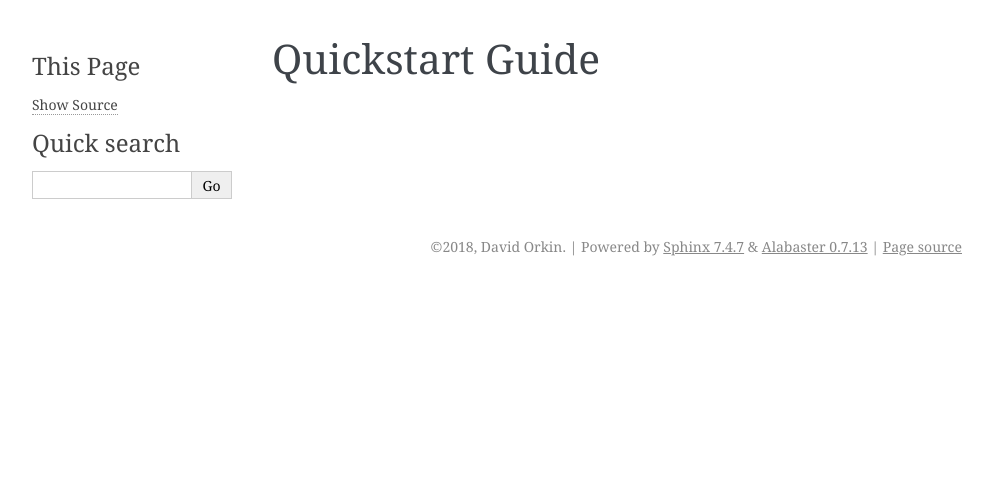
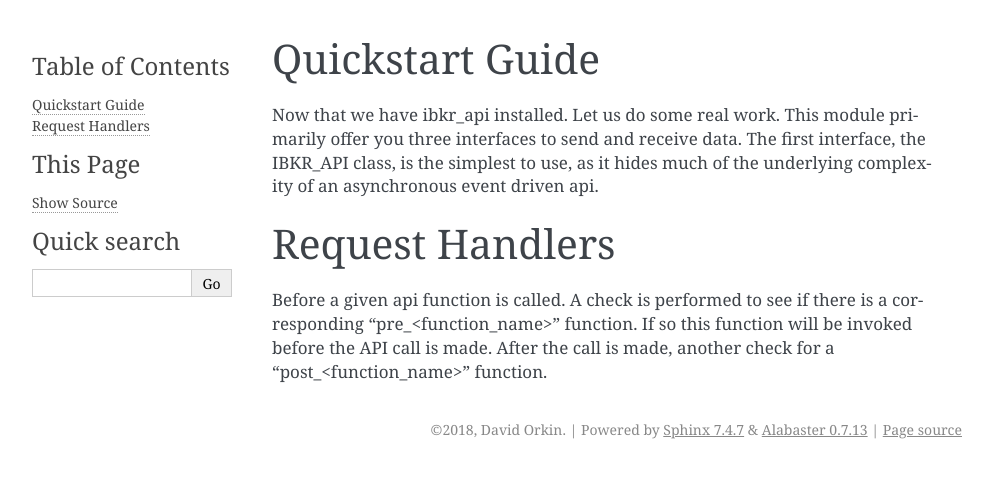
Before and after one commit to OrangeCardinal/ibkr_api, a Sphinx documentation site: the page built from docs/usage/quickstart.rst, in a window 1280 px wide. Shown: the top 478 px of the page, without its empty margins (148-1141 px from the left). Built offline with Sphinx 7.4.7, drawn with Linux system fonts in a browser that asks for light colours; formulas are drawn with MathJax 3.

Commit message:
Latest documentation (still very very incomplete).

```diff
--- a/docs/index.rst
+++ b/docs/index.rst
@@ -12,7 +12,7 @@ Welcome to ibkr-api's documentation!
 
    usage/installation
    usage/quickstart
-
+   usage/faq
 
 
 Indices and tables
--- /dev/null
+++ b/docs/usage/faq.rst
@@ -0,0 +1,5 @@
+How do I exit my application?
+=============================
+At the end of each event loop iteration. A call is made to your classes act() function. When your application wants to
+quit out, all you need to do is call the stop() function. This will set the still_running flag to false, and will then
+exit normally.
--- a/docs/usage/quickstart.rst
+++ b/docs/usage/quickstart.rst
@@ -1,2 +1,13 @@
 Quickstart Guide
 ================
+Now that we have ibkr_api installed. Let us do some real work.
+This module primarily offer you three interfaces to send and receive data.
+The first interface, the IBKR_API class, is the simplest to use, as it hides much of the underlying complexity
+of an asynchronous event driven api.
+
+
+Request Handlers
+================
+Before a given api function is called. A check is performed to see if there is a corresponding "pre_<function_name>"
+function. If so this function will be invoked before the API call is made. After the call is made, another check for a
+"post_<function_name>" function.
```
Also changed, not shown: base/__init__.py (deleted).
